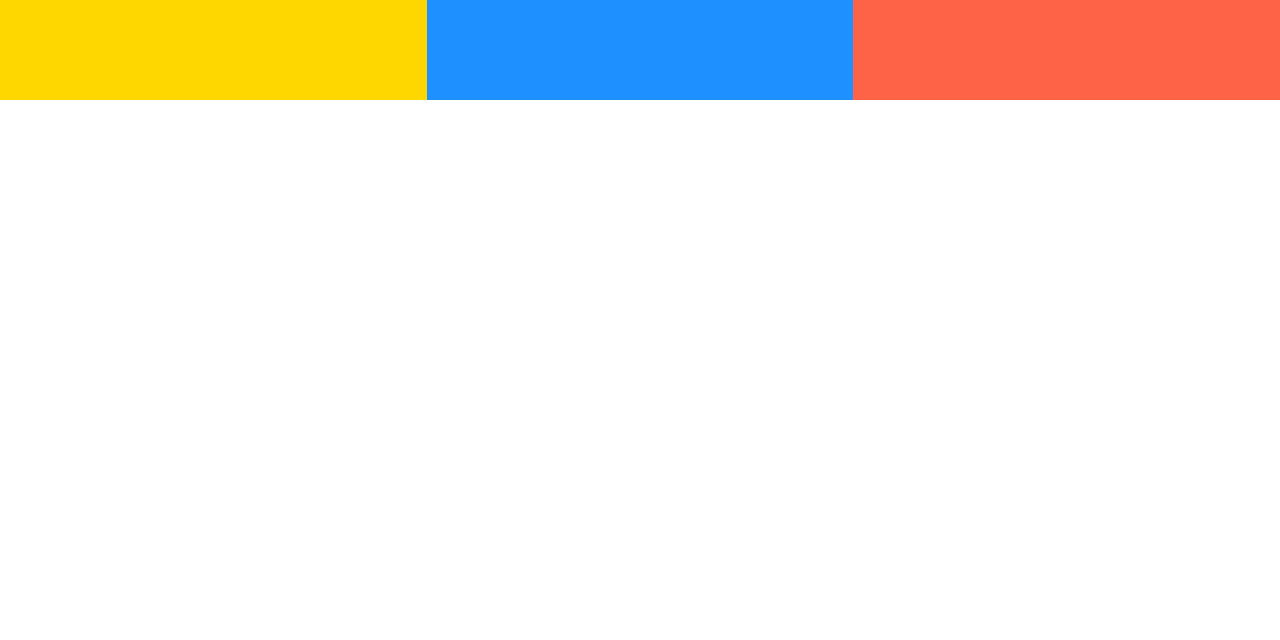
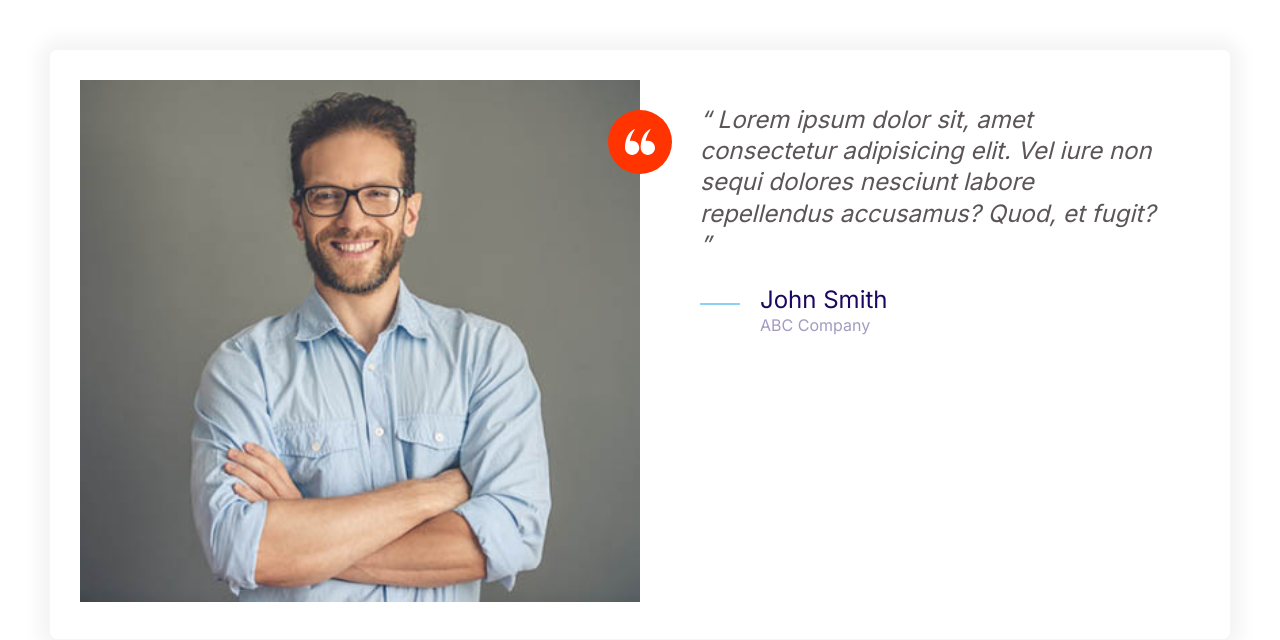
Before and after one commit to aussio/justify, a plain HTML site: page index.html in a window 1280 px wide. Drawn offline with Linux system fonts and the light colour scheme.

Commit message:
Creates testimonial component

```diff
--- a/css/styles.css
+++ b/css/styles.css
@@ -163,8 +163,17 @@ a {
   height: 40px;
 }
 
+.icon--small {
+  width: 30px;
+  height: 30px;
+}
+
 .icon--primary {
   fill: var(--color-primary);
+}
+
+.icon--white {
+  fill: #fff;
 }
 
 .icon-container {
@@ -175,6 +184,10 @@ a {
   display: inline-flex;
   justify-content: center;
   align-items: center;
+}
+
+.icon-container--accent {
+  background: var(--color-accent);
 }
 
 /* Buttons */
@@ -445,3 +458,37 @@ a {
     grid-template-columns: repeat(3, 1fr);
   }
 }
+
+/* Testimonials */
+.testimonial {
+  padding: 3rem;
+}
+
+.testimonial__image {
+  position: relative;
+}
+
+.testimonial__image > img {
+  width: 100%;
+}
+
+.testimonial__image > .icon-container {
+  position: absolute;
+  top: 3rem;
+  right: -30px;
+}
+
+@media screen and (min-width: 768px) {
+  .testimonial .quote,
+  .testimonial .quote__author {
+    font-size: 2.4rem;
+  }
+
+  .testimonial .quote {
+    margin-left: 6rem;
+  }
+
+  .testimonial__image .icon-container {
+    right: -32px;
+  }
+}
--- a/index.html
+++ b/index.html
@@ -15,11 +15,38 @@
     <link rel="stylesheet" href="css/normalize.css" />
     <link rel="stylesheet" href="css/styles.css" />
   </head>
-  <body>
-    <div class="grid grid--1x3">
-      <div style="height: 100px; background: gold"></div>
-      <div style="height: 100px; background: dodgerblue"></div>
-      <div style="height: 100px; background: tomato"></div>
+  <body style="padding: 5rem">
+    <div class="card testimonial">
+      <div class="grid grid--1x2">
+        <div class="testimonial__image">
+          <img src="images/testimonial.jpg" alt="A happy, smiling customer" />
+          <span class="icon-container icon-container--accent">
+            <svg class="icon icon--white icon--small">
+              <use xlink:href="images/sprite.svg#quotes"></use>
+            </svg>
+          </span>
+        </div>
+        <blockquote class="quote">
+          <p class="quote__text">
+            Lorem ipsum dolor sit, amet consectetur adipisicing elit. Vel iure
+            non sequi dolores nesciunt labore repellendus accusamus? Quod, et
+            fugit?
+          </p>
+          <footer>
+            <div class="media">
+              <div class="media__image">
+                <svg class="icon icon--primary quote__line">
+                  <use xlink:href="images/sprite.svg#line"></use>
+                </svg>
+              </div>
+              <div class="media__body">
+                <h3 class="media__title quote__author">John Smith</h3>
+                <p class="quote__organization">ABC Company</p>
+              </div>
+            </div>
+          </footer>
+        </blockquote>
+      </div>
     </div>
   </body>
 </html>
```
Also changed, not shown: components/grids.html (added, +5 -0 lines), components/testimonials.html (added, +31 -0 lines), images/testimonial.jpg (added).
